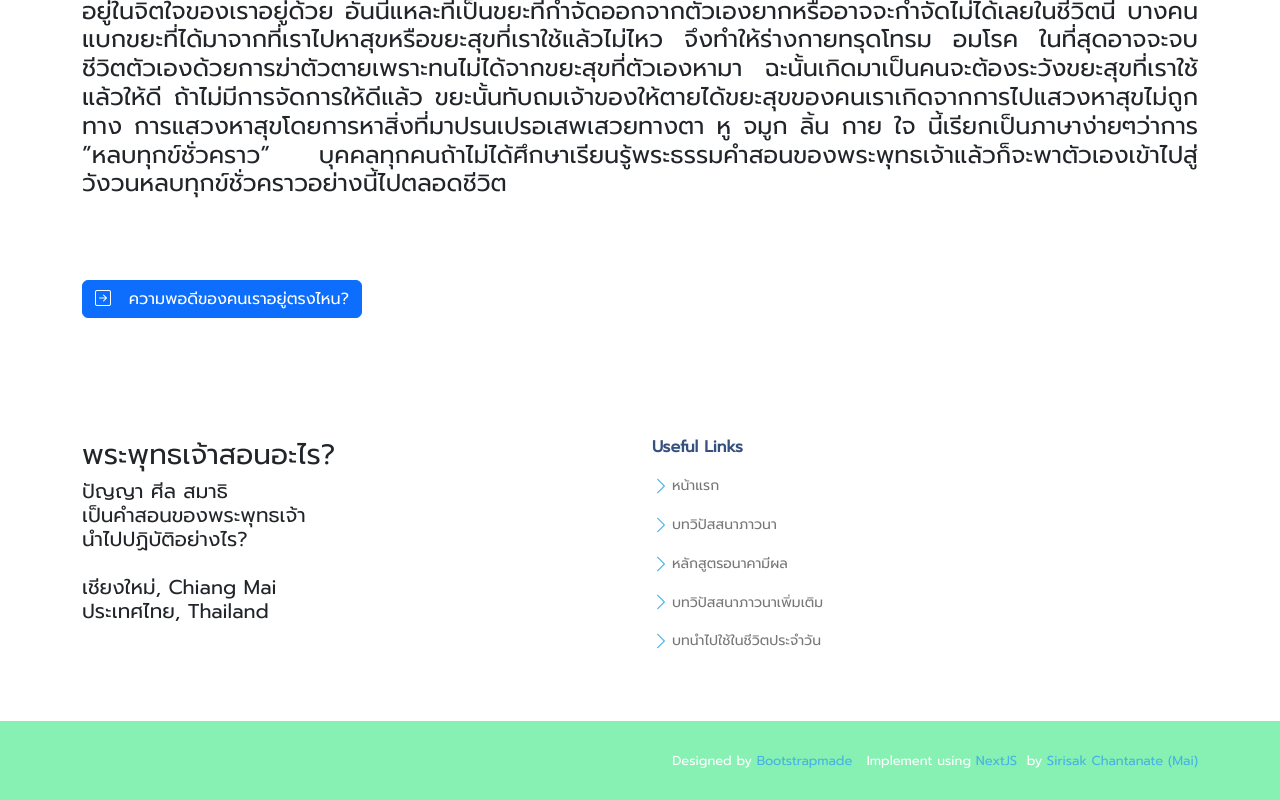
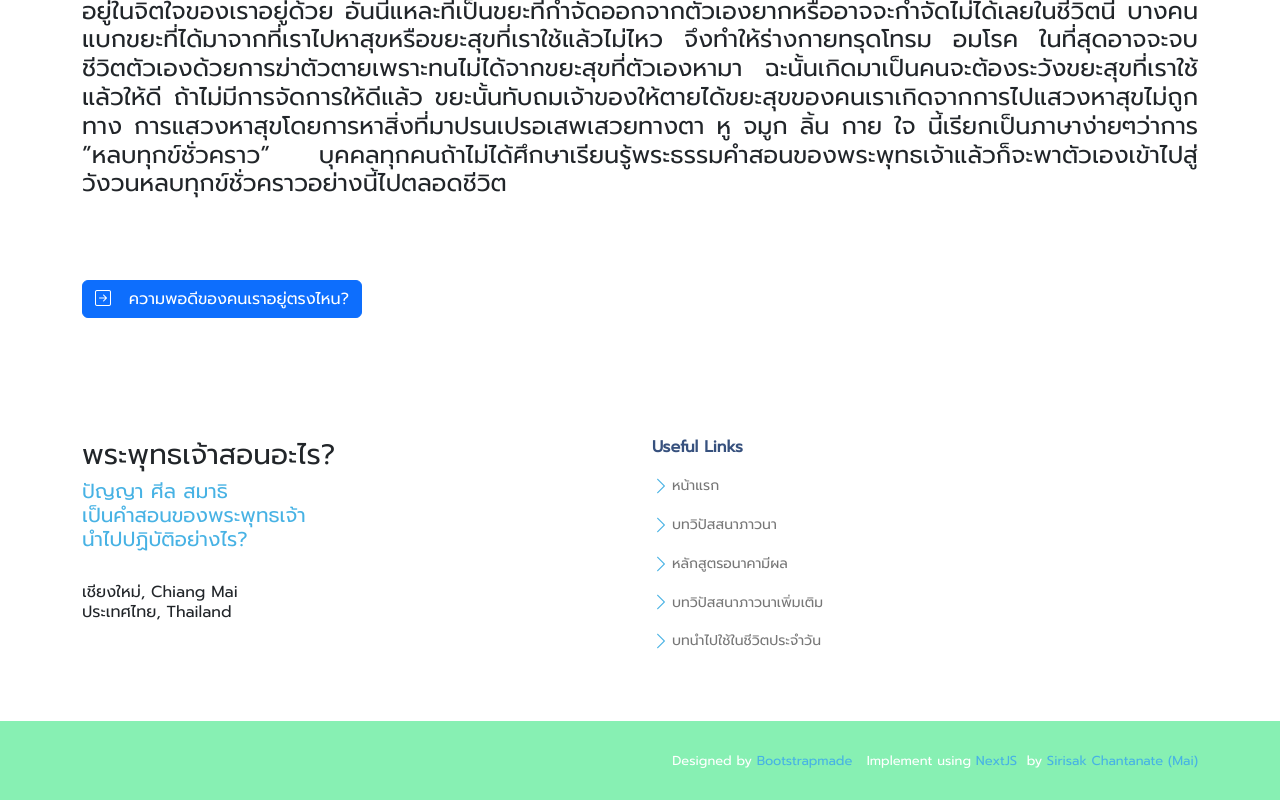
Before and after one commit to openmymai/lifelearning, a Next.js app: page /life04 in a window 1280 px wide. Shown: the part 875-1675 px from the top of the page. Built offline with nearby package versions, Linux system fonts and the light colour scheme; a web font is replaced by a local one.

Commit message:
Update main link

```diff
--- a/components/Layout.js
+++ b/components/Layout.js
@@ -67,14 +67,16 @@ const Layout = (props) => {
 
             <div className="col-lg-6">
               <h3>พระพุทธเจ้าสอนอะไร?</h3>
-              <h5>
+              <h5><a href="/life01">
                 ปัญญา ศีล สมาธิ<br />
                 เป็นคำสอนของพระพุทธเจ้า<br />
                 นำไปปฏิบัติอย่างไร?<br /><br />
-
+                </a>
+              </h5>
+              <h6>
                 เชียงใหม่, Chiang Mai<br />
                 ประเทศไทย, Thailand<br /><br />
-              </h5>
+              </h6>
             </div>
 
             <div className="col-lg-6 footer-links">
--- a/pages/index.js
+++ b/pages/index.js
@@ -32,7 +32,7 @@ const IndexPage = () => {
           <div className="col-lg-6 d-flex flex-column justify-content-center pt-4 pt-lg-0 order-2 order-lg-1" data-aos="fade-up" data-aos-delay="200">
             <h1>พระพุทธเจ้าสอนอะไร?</h1>
             <h2><span style={{ whiteSpace: 'pre' }} ref={el} /></h2>
-            <a href="life01">
+            <a href="/life01">
               <h2>
               <span>ปัญญา ศีล สมาธิ</span><br />
               <span>เป็นคำสอนของพระพุทธเจ้า</span><br />
```
